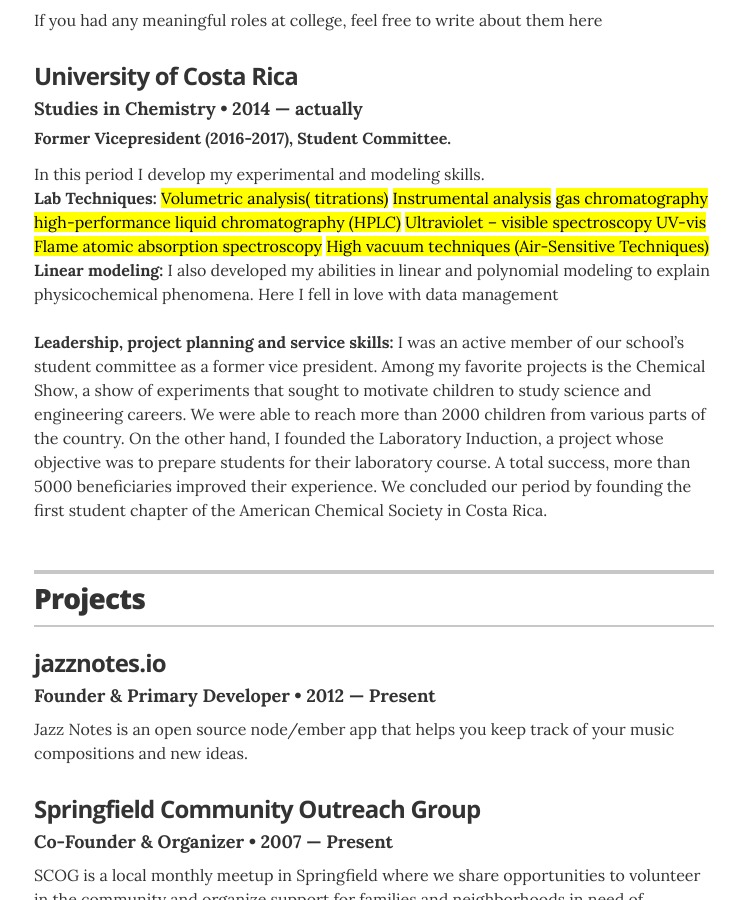
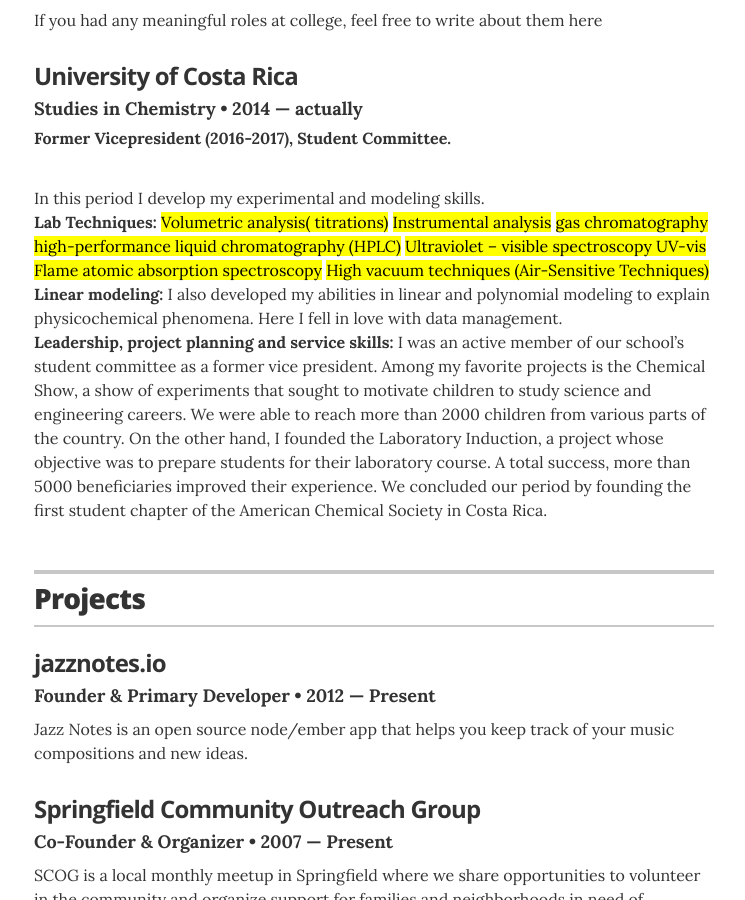
Before and after one commit to jeff0994/jeff0994.github.io, a Jekyll site: the page built from index.html, in a window 1280 px wide and 900 px high, scrolled down 1389 px. Shown: the whole window, without its empty margins (266-1011 px from the left). Built offline with Jekyll 4.4.1, drawn with Linux system fonts in a browser that asks for light colours.

```diff
--- a/_data/education.yml
+++ b/_data/education.yml
@@ -10,11 +10,12 @@
   uni: University of Costa Rica
   year: 2014 &mdash; actually
   award: Former Vicepresident (2016-2017), Student Committee.
-  summary: In this period I develop my experimental and modeling skills.
-           <br> <b>Lab Techniques:</b> <mark>Volumetric analysis( titrations)</mark> <mark>Instrumental analysis</mark> <mark>gas chromatography</mark> <mark>high-performance liquid chromatography (HPLC)</mark>
+  summary: <br> In this period I develop my experimental and modeling skills.</br>
+
+            <b>Lab Techniques:</b> <mark>Volumetric analysis( titrations)</mark> <mark>Instrumental analysis</mark> <mark>gas chromatography</mark> <mark>high-performance liquid chromatography (HPLC)</mark>
            <mark>Ultraviolet – visible spectroscopy UV-vis</mark> <mark>Flame atomic absorption spectroscopy</mark> <mark>High vacuum techniques (Air-Sensitive Techniques)</mark><br>
-           <b>Linear modeling:</b> I also developed my abilities in linear and polynomial modeling to explain physicochemical phenomena. Here I fell in love with data management <br>
+           <b>Linear modeling:</b> I also developed my abilities in linear and polynomial modeling to explain physicochemical phenomena. Here I fell in love with data management.
            <br>
            <b>Leadership, project planning and service skills:</b> I was an active member of our school’s student committee as a former vice president. Among my favorite projects is the Chemical Show, a show of experiments that sought to motivate children to study science and engineering careers. We were able to reach more than 2000 children from various parts of the country.
            On the other hand, I founded the Laboratory Induction, a project whose objective was to prepare students for their laboratory course. A total success, more than 5000 beneficiaries improved their experience.
-           We concluded our period by founding the first student chapter of the American Chemical Society in Costa Rica.
+           We concluded our period by founding the first student chapter of the American Chemical Society in Costa Rica.</br>
```
